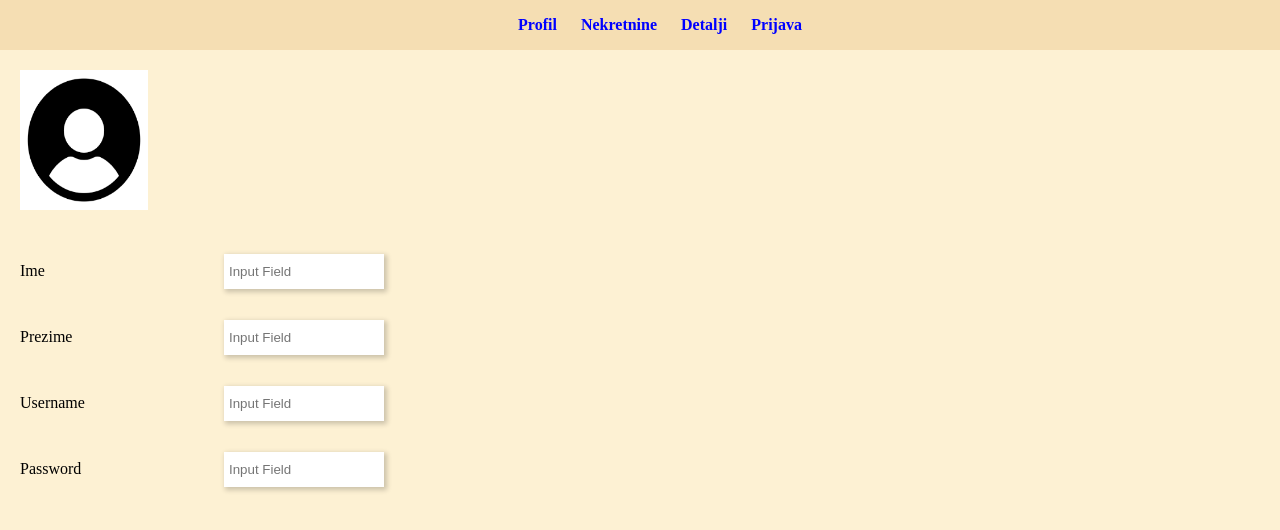
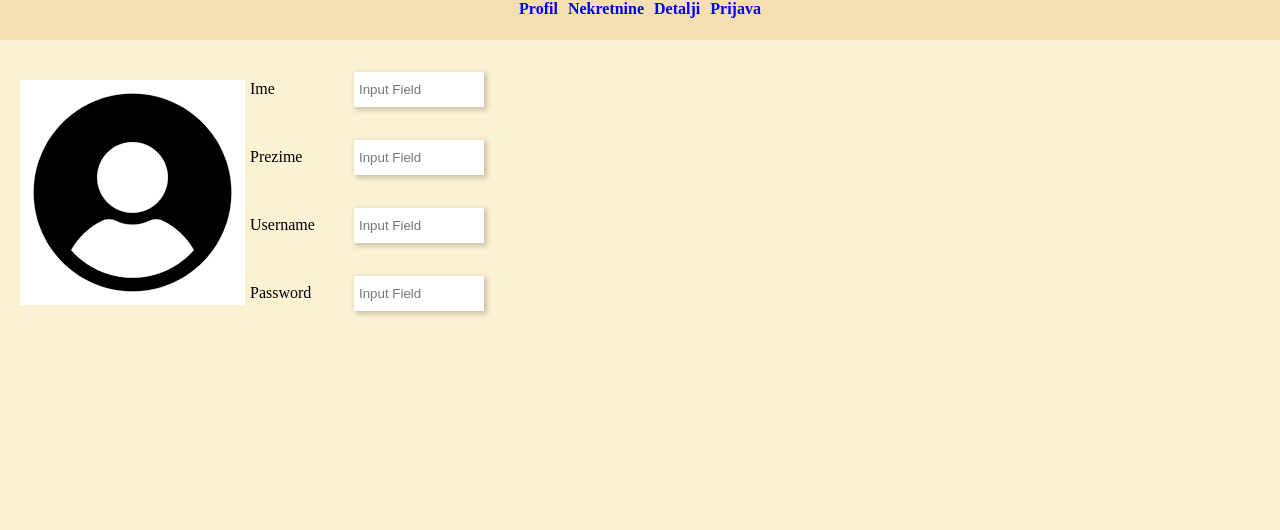
Before and after one commit to nejrastr/EstateElite, a plain HTML site: page html/profil.html in a window 1280 px wide. Drawn offline with Linux system fonts and the light colour scheme.

Commit message:
Spirala 1 dodatni zadatak

```diff
--- a/css/profil.css
+++ b/css/profil.css
@@ -1,12 +1,3 @@
-img {
-  width: 10%;
-  height: 140px;
-  margin-top: 50px;
-  padding: 20px;
-
-
-}
-
 body {
 
   background-color: #fdf1d3;
@@ -20,12 +11,47 @@ body {
 .meni {
 
   position: fixed;
+
   top: 0;
   width: 100%;
   background-color: wheat;
+  display: flex;
+  align-items: center;
+  justify-content: center;
 
 }
+.primary-nav li {
 
+  display: inline;
+  height: 40px;
+  margin: 0 5px; /* Smanjivanje razmaka između stavki u meniju */
+  white-space: nowrap; /* Sprječava preljevanje teksta na više redova */
+}
+
+.meni .primary-nav {
+  list-style: none;
+  padding: 0;
+  margin: 0;
+  display: flex;
+  max-width: 100%; /* Ograničenje širine menija */
+}
+
+
+ .slika {
+  width: 100px;
+  height: 140px;
+  margin-top: 50px;
+  padding: 20px;
+
+
+}
+.sadrzaj {
+
+  margin-top: 60px;
+  padding: 20px;
+  white-space: nowrap;
+}
+s
 .sadrzaj form {
   margin-top: 0px;
   padding: 20px;
@@ -33,18 +59,59 @@ body {
 
 .sadrzaj form label {
   display: inline-block;
-  width: 100px;
+  width: 80px;
   margin-bottom: 13px;
 
 }
 
 .sadrzaj form input[type="text"] {
-  margin-left: 100px;
+  margin-left: 20px;
   margin-bottom: 13px;
   padding: 5px;
-  width: 150px;
+  width: 120px;
   height: 25px;
   border: none;
   outline: none;
   box-shadow: 2px 2px 5px 1px rgba(0, 0, 0, 0.2);
 }
+
+@media screen and (min-width: 500px) {
+  .slika {
+
+    float: left;
+    margin-right: 30px;
+  }
+
+  .sadrzaj {
+    margin-left: 210px;
+    margin-top: 10px;
+    padding: 20px;
+    display: flex;
+  }
+
+  .sadrzaj form {
+    margin-top: 20px;
+    padding: 20px;
+
+    flex-wrap: wrap;
+    align-items: flex-start;
+
+  }
+
+  .sadrzaj form label {
+    margin-top: 10px;
+    width: 80px;
+
+
+  }
+
+  .sadrzaj form input[type="text"] {
+    margin-bottom: 13px;
+    padding: 5px;
+    width: 120px;
+    height: 25px;
+    border: none;
+    outline: none;
+    box-shadow: 2px 2px 5px 1px rgba(0, 0, 0, 0.2);
+  }
+}
```
Also changed, not shown: html/profil.html (+1 -1 lines).
